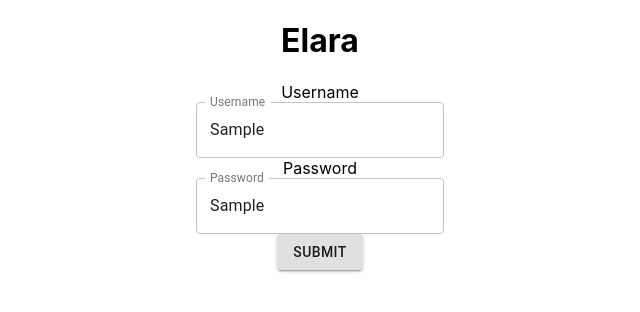
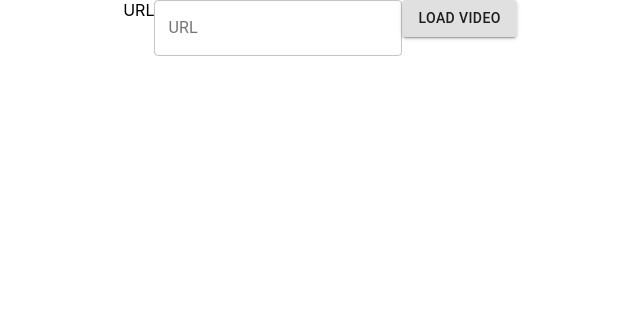
Before and after one commit to abshkbh/elara, a React (Create React App) app: page / in a window 1280 px wide. Both pictures are taken after typing "Sample", "Sample" into the empty fields and a click on the button "SUBMIT". Shown: the top 312 px of the page, without its empty margins (320-960 px from the left). Built offline with nearby package versions, Linux system fonts and the light colour scheme.

Commit message:
Add Session component

```diff
--- a/src/Login.js
+++ b/src/Login.js
@@ -2,6 +2,7 @@ import React from 'react';
 import TextField from '@material-ui/core/TextField';
 import Button from '@material-ui/core/Button';
 import './Login.css';
+import Session from './Session.js';
 
 const USERNAME_TEXT = "Username"
 const USERNAME_ID = "username"
@@ -14,6 +15,7 @@ class Login extends React.Component {
         this.state = {
             user_name: '',
             user_password: '',
+            session_started: false,
         }
 
         this.updateInput = this.updateInput.bind(this)
@@ -39,10 +41,18 @@ class Login extends React.Component {
 
     handleSubmit() {
         console.log('handleSubmit')
+        this.setState({
+            session_started: true
+        })
     }
 
     render() {
         console.log('In Login render')
+        if (this.state.session_started) {
+            console.log("Session started");
+            return <Session />
+        }
+
         return (
             <div className="parent">
                 <h1>Elara</h1>
@@ -55,7 +65,7 @@ class Login extends React.Component {
                 <TextField id={PASSWORD_ID} label={PASSWORD_TEXT} variant="outlined"
                     onChange={this.updateInput} value={this.state.game_password} />
                 <div className="submit">
-                    <Button variant="contained" onClick={() => this.handleSubmit}>Submit</Button>
+                    <Button variant="contained" onClick={() => this.handleSubmit()}>Submit</Button>
                 </div>
             </div>
         );
--- /dev/null
+++ b/src/Session.css
@@ -0,0 +1,4 @@
+.session {
+    display: flex;
+    justify-content: center;
+}
--- /dev/null
+++ b/src/Session.js
@@ -0,0 +1,77 @@
+import React from 'react';
+import TextField from '@material-ui/core/TextField';
+import Button from '@material-ui/core/Button';
+import VideoAnnotator from './VideoAnnotator.js';
+import './Session.css';
+
+const URL_TEXT = "URL"
+const URL_ID = "url"
+const LOAD_VIDEO_TEXT = "LOAD VIDEO"
+
+class Session extends React.Component {
+    constructor(props) {
+        super(props)
+        this.state = {
+            video_url: '',
+            load_video: false,
+        }
+
+        this.updateInput = this.updateInput.bind(this)
+        this.handleLoadVideo = this.handleLoadVideo.bind(this)
+    }
+
+    updateInput(e) {
+        console.log('updateInput')
+        const value = e.target.value
+        const id = e.target.id
+
+        if (id === URL_ID) {
+            this.setState({
+                video_url: value
+            })
+        } else {
+            console.log("Unrecognized input field")
+        }
+    }
+
+    handleLoadVideo() {
+        console.log('handleLoadVideo url:' + this.state.video_url)
+        if (!this.state.video_url || this.state.video_url === '') {
+            console.log('Video URL empty')
+            return
+        }
+
+        this.setState({
+            load_video: true
+        })
+    }
+
+    render() {
+        console.log('In Session render')
+        if (this.state.load_video) {
+            console.log("Load Video");
+            return <VideoAnnotator />
+        }
+
+
+        return (
+            <div className="session">
+                <div>
+                    <label>{URL_TEXT}</label>
+                </div>
+                <div>
+                    <TextField id={URL_ID} label={URL_TEXT}
+                        variant="outlined"
+                        onChange={this.updateInput}
+                        value={this.state.video_url} />
+                </div>
+                <div>
+                    <Button variant="contained" onClick={() => this.handleLoadVideo()}>{LOAD_VIDEO_TEXT}</Button>
+                </div>
+            </div>
+        );
+
+    }
+}
+
+export default Session;
--- /dev/null
+++ b/src/VideoAnnotator.js
@@ -0,0 +1,16 @@
+import React from 'react';
+
+class VideoAnnotator extends React.Component {
+    constructor(props) {
+        super(props)
+    }
+
+    render() {
+        console.log('In VideoAnnotator')
+        return (
+            <h1>VideoAnnotator</h1>
+        );
+    }
+}
+
+export default VideoAnnotator;
```
